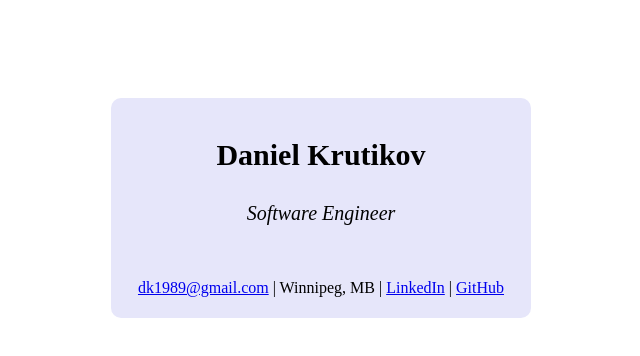
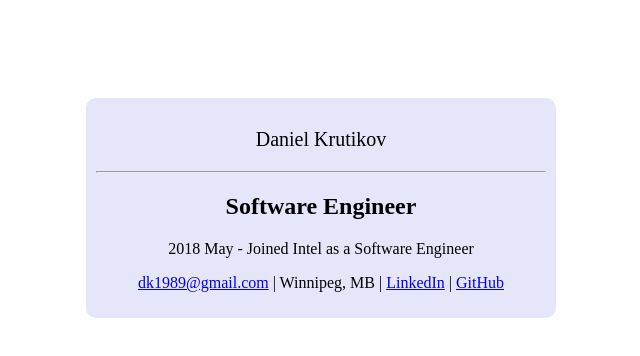
Before and after one commit to dmdddd/daniel, a plain HTML site: page index.html in a window 1280 px wide. Shown: the whole page, without its empty margins (319-959 px from the left). Drawn offline with Linux system fonts and the light colour scheme.

Commit message:
Update index.html

```diff
--- a/index.html
+++ b/index.html
@@ -1,14 +1,15 @@
 <!DOCTYPE html>
 <html>
 <head>
-	<title>Daniel Krutikov</title>
+	<title>Daniel Krutikov | Software Engineer</title>
 </head>
 <body>
 	<div style="height: 400px; display: grid; place-items: center;">
-  		<div style="background: lavender; border-radius: 10px 10px 10px 10px; text-align: center; padding: 10px; width: 400px; height: 200px;">
-    			<p style="font-size: 30px;"><strong>Daniel Krutikov</strong></p>
-			<p style="font-size: 20px;"><em>Software Engineer</em></p>
-			<p>&nbsp;</p>
+  		<div style="background: lavender; border-radius: 10px 10px 10px 10px; text-align: center; padding: 10px; width: 450px; height: 200px;">
+			<p style="font-size: 20px;">Daniel Krutikov</p>
+			<hr class="solid">
+			<h2>Software Engineer</h2>
+			<p>2018 May - Joined Intel as a Software Engineer</p>
 			<p><a href="mailto:dk1989@gmail.com">dk1989@gmail.com</a>&nbsp;| Winnipeg, MB | <a href="https://www.linkedin.com/in/daniel-krutikov">LinkedIn</a> | <a href="https://github.com/dmdddd?tab=repositories">GitHub</a></p>
 		</div>
 	</div>
```
